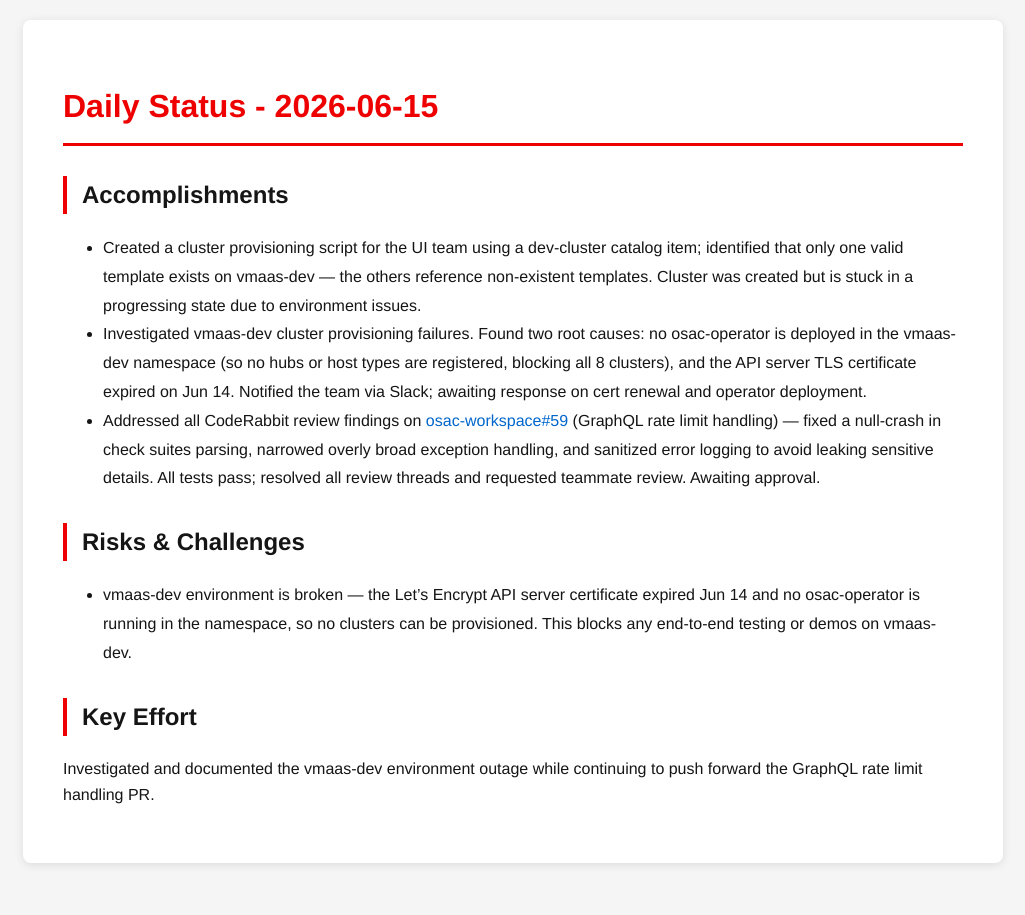
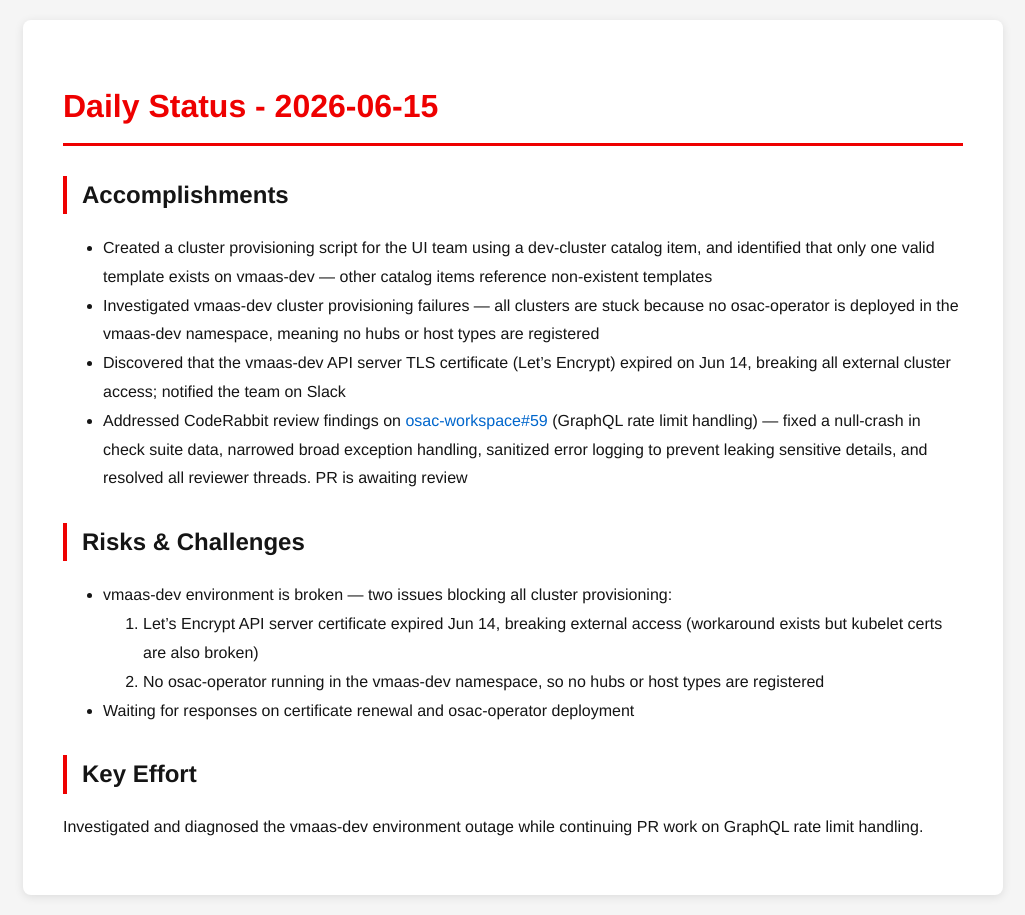
Before and after one commit to tzvatot/daily-status, a Jekyll site: the page built from 2026-06-15.md, in a window 1280 px wide. Shown: the whole page, without its empty margins (127-1152 px from the left). Built offline with Jekyll 4.4.1, drawn with Linux system fonts in a browser that asks for light colours.

Commit message:
Daily status update - 2026-06-15

```diff
--- a/2026-06-15.md
+++ b/2026-06-15.md
@@ -7,12 +7,16 @@
 # Daily Status - 2026-06-15
 
 ## Accomplishments
-- Created a cluster provisioning script for the UI team using a dev-cluster catalog item; identified that only one valid template exists on vmaas-dev — the others reference non-existent templates. Cluster was created but is stuck in a progressing state due to environment issues.
-- Investigated vmaas-dev cluster provisioning failures. Found two root causes: no osac-operator is deployed in the vmaas-dev namespace (so no hubs or host types are registered, blocking all 8 clusters), and the API server TLS certificate expired on Jun 14. Notified the team via Slack; awaiting response on cert renewal and operator deployment.
-- Addressed all CodeRabbit review findings on [osac-workspace#59](https://github.com/osac-project/osac-workspace/pull/59) (GraphQL rate limit handling) — fixed a null-crash in check suites parsing, narrowed overly broad exception handling, and sanitized error logging to avoid leaking sensitive details. All tests pass; resolved all review threads and requested teammate review. Awaiting approval.
+- Created a cluster provisioning script for the UI team using a dev-cluster catalog item, and identified that only one valid template exists on vmaas-dev — other catalog items reference non-existent templates
+- Investigated vmaas-dev cluster provisioning failures — all clusters are stuck because no osac-operator is deployed in the vmaas-dev namespace, meaning no hubs or host types are registered
+- Discovered that the vmaas-dev API server TLS certificate (Let's Encrypt) expired on Jun 14, breaking all external cluster access; notified the team on Slack
+- Addressed CodeRabbit review findings on [osac-workspace#59](https://github.com/osac-project/osac-workspace/pull/59) (GraphQL rate limit handling) — fixed a null-crash in check suite data, narrowed broad exception handling, sanitized error logging to prevent leaking sensitive details, and resolved all reviewer threads. PR is awaiting review
 
 ## Risks & Challenges
-- vmaas-dev environment is broken — the Let's Encrypt API server certificate expired Jun 14 and no osac-operator is running in the namespace, so no clusters can be provisioned. This blocks any end-to-end testing or demos on vmaas-dev.
+- vmaas-dev environment is broken — two issues blocking all cluster provisioning:
+  1. Let's Encrypt API server certificate expired Jun 14, breaking external access (workaround exists but kubelet certs are also broken)
+  2. No osac-operator running in the vmaas-dev namespace, so no hubs or host types are registered
+- Waiting for responses on certificate renewal and osac-operator deployment
 
 ## Key Effort
-Investigated and documented the vmaas-dev environment outage while continuing to push forward the GraphQL rate limit handling PR.
+Investigated and diagnosed the vmaas-dev environment outage while continuing PR work on GraphQL rate limit handling.
```
